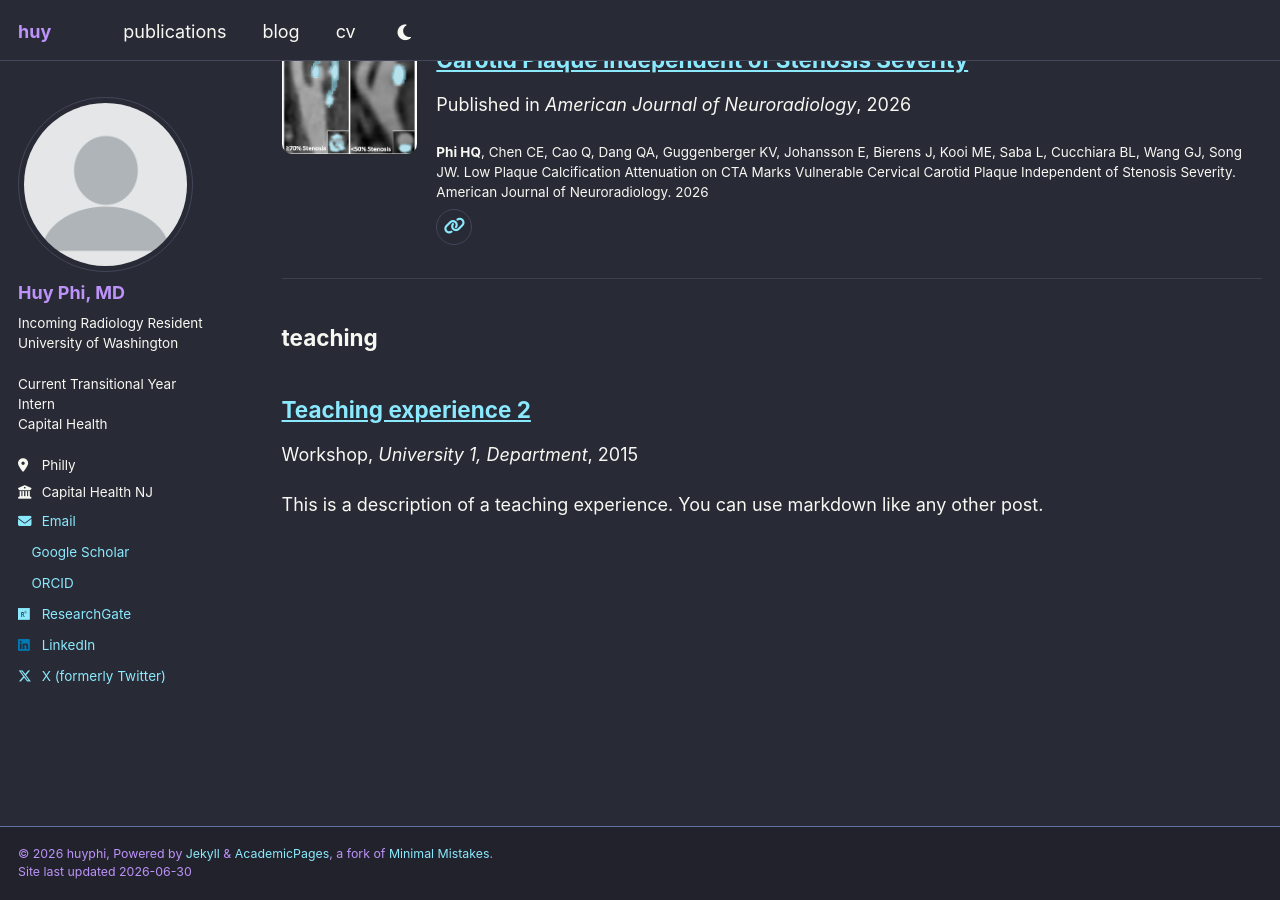
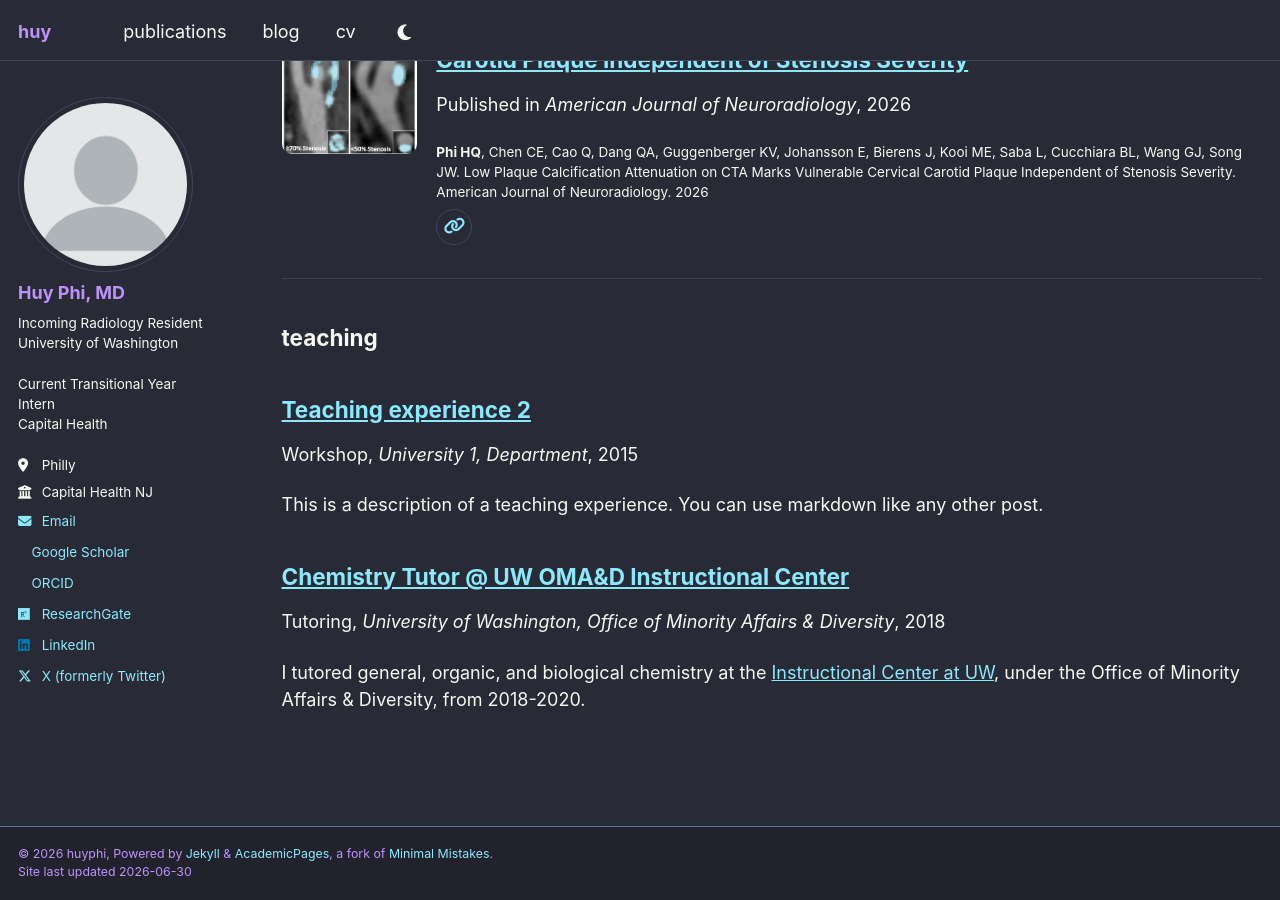
Before and after one commit to huyphi/huyphi.github.io, a Jekyll site: the page built from _pages/sitemap.md, in a window 1280 px wide and 900 px high, scrolled down 6842 px. Built offline with Jekyll 4.4.1, drawn with Linux system fonts in a browser that asks for light colours; a style sheet for code colours, icons or effects is not loaded; a file with an impossible date is left out; some of the changed lines change nothing that is shown.

Commit message:
Update uw-ic.md

```diff
--- a/_teaching/uw-ic.md
+++ b/_teaching/uw-ic.md
@@ -4,7 +4,7 @@ collection: teaching
 type: "Tutoring"
 permalink: /teaching/uw-ic
 venue: "University of Washington, Office of Minority Affairs & Diversity"
-date: 2018-08-2020-08
+date: 2018-08-01
 location: "Seattle, WA"
 share: false
 ---
```
